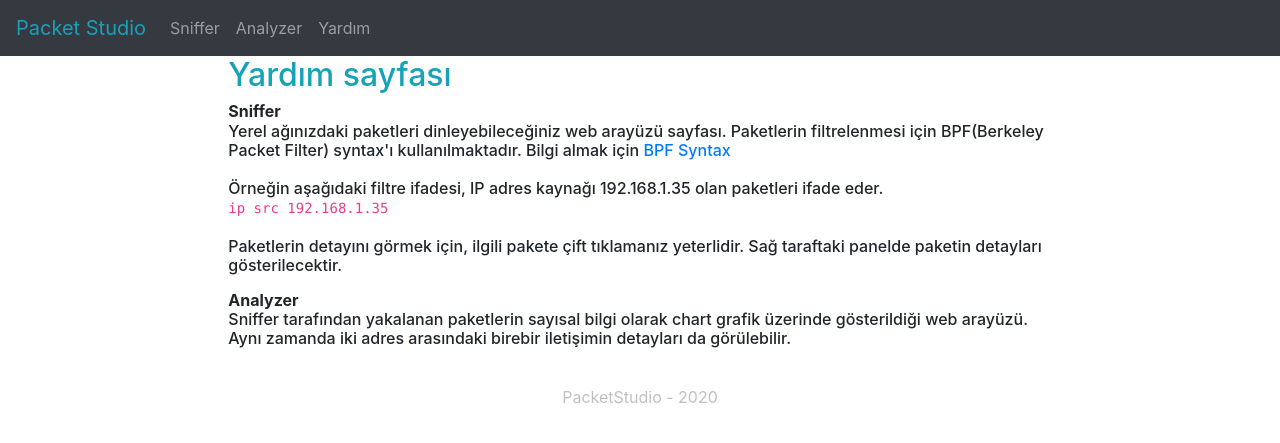
After one commit to coderistan/packetstudio, a Django app: page /help/ in a window 1280 px wide. The commit adds this page. Shown: the top 443 px of the page. Run offline with Django 3.2, Linux system fonts and the light colour scheme; some libraries are stand-ins or nearby versions.

Commit message:
yardım sayfası eklendi

```diff
--- a/packetstudio/urls.py
+++ b/packetstudio/urls.py
@@ -6,6 +6,7 @@
 urlpatterns = [
     path('sniffer/',include('sniffer.urls')),
     path('analyzer/',include('analyzer.urls')),
+    path('help/',views.help),
     path('admin/', admin.site.urls),
     path('',views.index,name="index"),
 ]
--- a/packetstudio/views.py
+++ b/packetstudio/views.py
@@ -2,3 +2,6 @@
 
 def index(request):
     return render(request,"main/index.html",{})
+
+def help(request):
+    return render(request,"main/help.html",{})
--- /dev/null
+++ b/templates/main/help.html
@@ -0,0 +1,24 @@
+{% extends 'utils/base.html' %}
+{% block title %}Yardım{% endblock %}
+
+{% block body %}
+<div class="row">
+	<div class="col-md-8 offset-md-2">
+		<h2 class="text-info">Yardım sayfası</h2>
+		<h6>
+			<b>Sniffer</b>
+			<p>
+				Yerel ağınızdaki paketleri dinleyebileceğiniz web arayüzü sayfası. Paketlerin filtrelenmesi için BPF(Berkeley Packet Filter) syntax'ı kullanılmaktadır. Bilgi almak için <a href="https://biot.com/capstats/bpf.html" target="_blank">BPF Syntax</a><br/><br/>
+				Örneğin aşağıdaki filtre ifadesi, IP adres kaynağı 192.168.1.35 olan paketleri ifade eder.<br/>
+				<code>ip src 192.168.1.35</code>
+				<br/><br/>
+				Paketlerin detayını görmek için, ilgili pakete çift tıklamanız yeterlidir. Sağ taraftaki panelde paketin detayları gösterilecektir.
+			</p>
+			<b>Analyzer</b>
+			<p>
+				Sniffer tarafından yakalanan paketlerin sayısal bilgi olarak chart grafik üzerinde gösterildiği web arayüzü. Aynı zamanda iki adres arasındaki birebir iletişimin detayları da görülebilir.
+			</p>
+		</h6>
+	</div>
+</div>
+{% endblock %}
--- a/templates/utils/base.html
+++ b/templates/utils/base.html
@@ -31,6 +31,9 @@
               <li class="nav-item">
                 <a class="nav-link" href="/analyzer">Analyzer</a>
               </li>
+              <li class="nav-item">
+                <a class="nav-link" href="/help">Yardım</a>
+              </li>
             </ul>
           </div>
         </nav>
```
